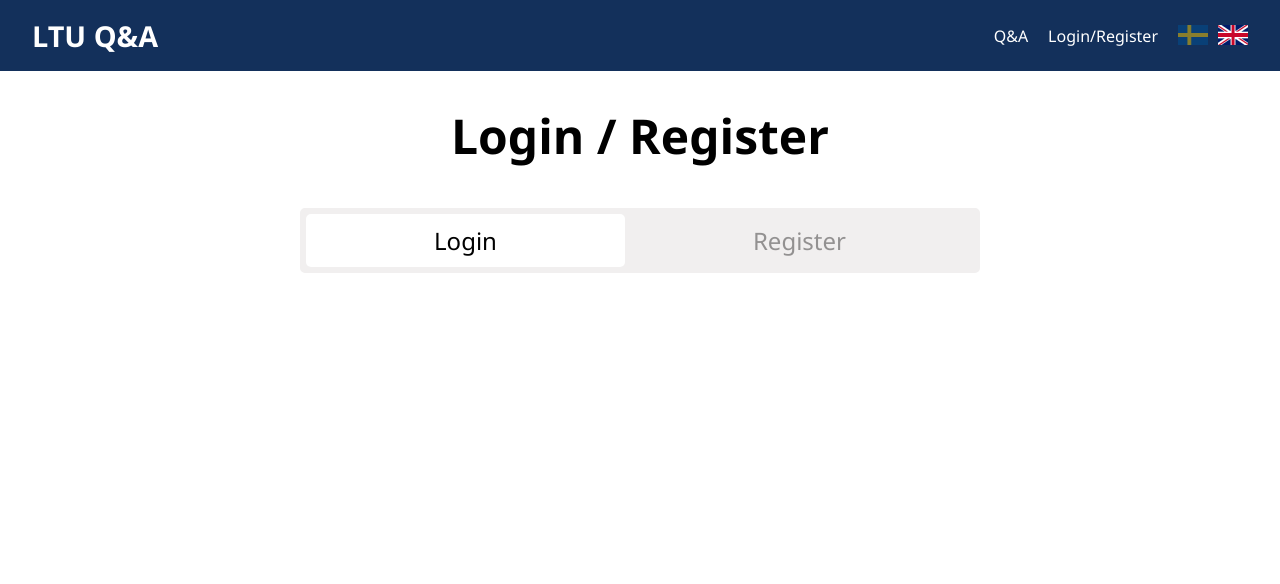
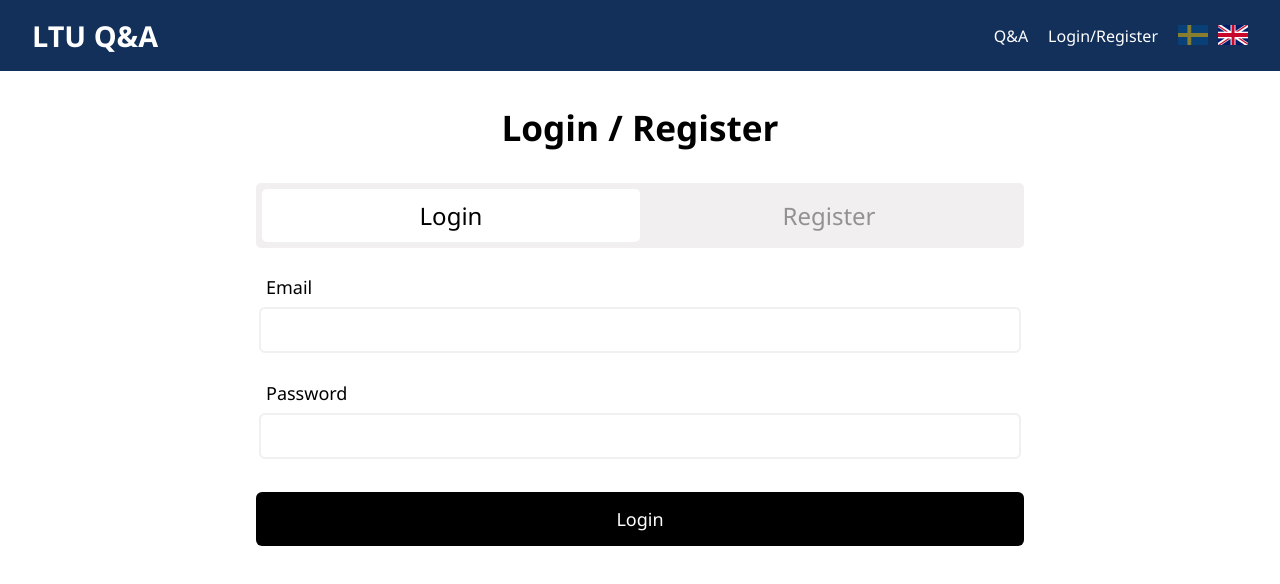
Before and after one commit to stridsmaskinerna/QA-Platform-Frontend, a React (Vite) app: page /login in a window 1280 px wide. Shown: the top 584 px of the page. Built offline with nearby package versions, Linux system fonts and the light colour scheme.

Commit message:
LoginForm finished

```diff
--- /dev/null
+++ b/src/components/input/Input.module.css
@@ -0,0 +1,33 @@
+.input {
+    width: 100%;
+    border-radius: 6px;
+    border: 2px solid var(--input-idle);
+    padding-left: 1rem;
+    font-size: 16px;
+    padding-block: 10px;
+}
+
+.input:focus {
+    outline: none;
+}
+
+.inputWrapper {
+    transition:
+        border-color 0.5s ease,
+        padding 0.5s ease;
+    border: 3px solid transparent;
+    padding: 0;
+}
+
+.highlight {
+    border-radius: 6px;
+    border-color: var(--input-focused);
+    padding: 2px;
+}
+
+.label {
+    position: relative;
+    bottom: 5px;
+    left: 10px;
+    font-size: 18px;
+}
--- a/src/components/input/Input.tsx
+++ b/src/components/input/Input.tsx
@@ -1,7 +1,47 @@
+import { HTMLInputTypeAttribute, useId, useRef, useState } from "react";
+import styles from "./Input.module.css";
+import { useOnClickOutside } from "usehooks-ts";
+
 interface IInputProps {
     parentWidth?: number;
+    inputType: HTMLInputTypeAttribute;
+    label?: string;
+    inputName: string;
 }
 
-export function Input() {
-    return <div></div>;
+export function Input({
+    parentWidth,
+    inputType,
+    label,
+    inputName
+}: IInputProps) {
+    const [isActive, setIsActive] = useState(false);
+    const id = useId();
+    const inputRef = useRef(null);
+    useOnClickOutside(inputRef, () => setIsActive(false));
+    return (
+        <div style={{ width: parentWidth }}>
+            {label && (
+                <label
+                    className={styles.label}
+                    htmlFor={id}
+                >
+                    {label}
+                </label>
+            )}
+            <div
+                onClick={() => setIsActive(true)}
+                className={`${styles.inputWrapper} ${isActive ? styles.highlight : ""}`}
+            >
+                <input
+                    ref={inputRef}
+                    required
+                    id={id}
+                    name={inputName}
+                    type={inputType}
+                    className={styles.input}
+                />
+            </div>
+        </div>
+    );
 }
--- /dev/null
+++ b/src/components/loginForm/LoginForm.module.css
@@ -0,0 +1,33 @@
+.container {
+    margin-top: 2rem;
+    display: flex;
+    flex-direction: column;
+    gap: 30px;
+    align-items: center;
+}
+
+.submitBtn {
+    border: none;
+    border-radius: 6px;
+    background-color: var(--btnDark-bg);
+    color: var(--btnDark-text);
+    font-size: 18px;
+    padding-block: 15px;
+    cursor: pointer;
+    transition: background-color 0.5s ease;
+}
+
+.submitBtn:hover {
+    background-color: var(--btnDark-hover);
+}
+
+.errorMsg {
+    color: var(--error);
+    transition: opacity 0.5s ease;
+    opacity: 0;
+    text-align: center;
+}
+
+.show {
+    opacity: 1;
+}
--- a/src/components/loginForm/LoginForm.tsx
+++ b/src/components/loginForm/LoginForm.tsx
@@ -1,13 +1,73 @@
+import { useTranslation } from "react-i18next";
 import { Input } from "../";
+import styles from "./LoginForm.module.css";
+import { FormEventHandler, useRef, useState } from "react";
+import { useAuthContext } from "../../hooks";
+import { CustomError, ILoginCredentials } from "../../utils";
+import { useNavigate } from "react-router";
 
 interface ILoginFormProps {
     parentWidth: number;
 }
 
 export function LoginForm({ parentWidth }: ILoginFormProps) {
+    const { t } = useTranslation();
+    const { login } = useAuthContext();
+    const formRef = useRef<HTMLFormElement>(null);
+    const [error, setError] = useState<"wrongCredentials" | "serverProblem">();
+    const navigate = useNavigate();
+
+    const onSubmit: FormEventHandler<HTMLFormElement> = e => {
+        e.preventDefault();
+        void (async () => {
+            const formData = new FormData(e.currentTarget);
+            const formDetails = Object.fromEntries(
+                formData
+            ) as unknown as ILoginCredentials;
+            try {
+                await login(formDetails);
+                await navigate("/");
+            } catch (e) {
+                if (e instanceof CustomError) {
+                    if (e.errorCode.toString().startsWith("5")) {
+                        setError("serverProblem");
+                    } else {
+                        setError("wrongCredentials");
+                    }
+                }
+                console.error(e);
+            }
+        })();
+    };
     return (
-        <div>
-            <Input />
-        </div>
+        <form
+            ref={formRef}
+            className={styles.container}
+            onSubmit={onSubmit}
+        >
+            <Input
+                inputName="email"
+                inputType="email"
+                label={t("email")}
+                parentWidth={parentWidth}
+            />
+            <Input
+                inputName="password"
+                inputType="password"
+                label={t("password")}
+                parentWidth={parentWidth}
+            />
+            <button
+                className={styles.submitBtn}
+                style={{ width: parentWidth }}
+                type="submit"
+            >
+                {t("login")}
+            </button>
+
+            <p className={`${styles.errorMsg} ${error ? styles.show : ""}`}>
+                {error ? t(error) : ""}
+            </p>
+        </form>
     );
 }
--- a/src/components/tabs/TabButtonsMobile.module.css
+++ b/src/components/tabs/TabButtonsMobile.module.css
@@ -6,7 +6,7 @@
     height: 0;
     border-left: 6px solid transparent;
     border-right: 6px solid transparent;
-    border-top: 6px solid var(--black-btn);
+    border-top: 6px solid black;
 }
 
 .upsideDown {
--- a/src/context/authContext/AuthContext.tsx
+++ b/src/context/authContext/AuthContext.tsx
@@ -6,7 +6,6 @@ import {
     useState
 } from "react";
 import {
-    CustomError,
     getRolesFromToken,
     IAuthContext,
     ILoginCredentials,
@@ -39,14 +38,8 @@ function AuthProvider({ children }: IAuthProviderProps): ReactElement {
     };
 
     async function login({ email, password }: ILoginCredentials) {
-        try {
-            const tokens = await loginReq({ email, password });
-            setTokens(tokens);
-        } catch (error) {
-            if (error instanceof CustomError) {
-                console.log(error);
-            }
-        }
+        const tokens = await loginReq({ email, password });
+        setTokens(tokens);
     }
 
     function logout() {
--- a/src/global.css
+++ b/src/global.css
@@ -8,13 +8,19 @@
 html {
     --blue-ltu: rgb(19, 48, 91);
     --red-delete: rgb(199, 0, 0);
-    --black-btn: black;
+    --btnDark-bg: black;
+    --btnDark-text: white;
+    --btnDark-hover: gray;
     --grey-light: lightgray;
     --grey-strong: gray;
     --tabBtn-active: white;
     --tabBtn-inactive: rgb(241, 239, 239);
     --tabBtnText-active: black;
     --tabBtnText-inactive: rgba(144, 142, 142, 0.977);
+    --input-idle: rgb(241, 239, 239);
+    --input-focused: rgb(140, 139, 139);
+    --input-label: black;
+    --error: rgb(180, 38, 38);
 }
 
 .app {
--- a/src/locale/en.json
+++ b/src/locale/en.json
@@ -6,6 +6,10 @@
         "logout": "Log out",
         "qa": "Q&A",
         "loginRegister": "Login/Register",
-        "register": "Register"
+        "register": "Register",
+        "email": "Email",
+        "password": "Password",
+        "wrongCredentials": "Invalid email or password. Please try again.",
+        "serverProblem": "Something went wrong. Please try again later."
     }
 }
--- a/src/locale/sv.json
+++ b/src/locale/sv.json
@@ -6,6 +6,10 @@
         "logout": "Logga ut",
         "qa": "Frågor & Svar",
         "loginRegister": "Logga in/Registrering",
-        "register": "Registrering"
+        "register": "Registrering",
+        "email": "Email",
+        "password": "Lösenord",
+        "wrongCredentials": "Ogiltig e-postadress eller lösenord. Vänligen försök igen.",
+        "serverProblem": "Något gick fel. Vänligen försök igen senare."
     }
 }
--- a/src/pages/loginRegister/LoginRegister.module.css
+++ b/src/pages/loginRegister/LoginRegister.module.css
@@ -8,5 +8,5 @@
 
 .container h2 {
     margin-top: 4vh;
-    font-size: clamp(23px, 8vw, 3rem);
+    font-size: clamp(23px, 6vw, 2.2rem);
 }
--- a/src/pages/loginRegister/LoginRegister.tsx
+++ b/src/pages/loginRegister/LoginRegister.tsx
@@ -3,10 +3,14 @@ import { LoginForm, Tabs } from "../../components";
 import styles from "./LoginRegister.module.css";
 import { CSSProperties, useEffect, useRef, useState } from "react";
 
-const tabsContainerStyle: CSSProperties = { marginTop: "5vh" };
+const tabsContainerStyle: CSSProperties = { marginTop: "2rem" };
+const tabBtnsContainerStyle: CSSProperties = {
+    display: "flex",
+    width: "clamp(260px, 60vw, 1000px)"
+};
 const tabsBtnStyle: CSSProperties = {
     fontSize: "clamp(16px, 2vw, 1.5rem)",
-    paddingInline: "clamp(20px, 10vw, 11rem)"
+    flex: 1
 };
 
 export function LoginRegister() {
@@ -39,18 +43,17 @@ export function LoginRegister() {
                     tabs={[
                         {
                             content: <LoginForm parentWidth={articleWidth} />,
-
                             title: t("login"),
                             btnStyle: tabsBtnStyle
                         },
                         {
                             content: <LoginForm parentWidth={articleWidth} />,
-
                             title: t("register"),
                             btnStyle: tabsBtnStyle
                         }
                     ]}
                     containerStyle={tabsContainerStyle}
+                    tabBtnsContainerStyle={tabBtnsContainerStyle}
                 />
             </div>
         </section>
```
